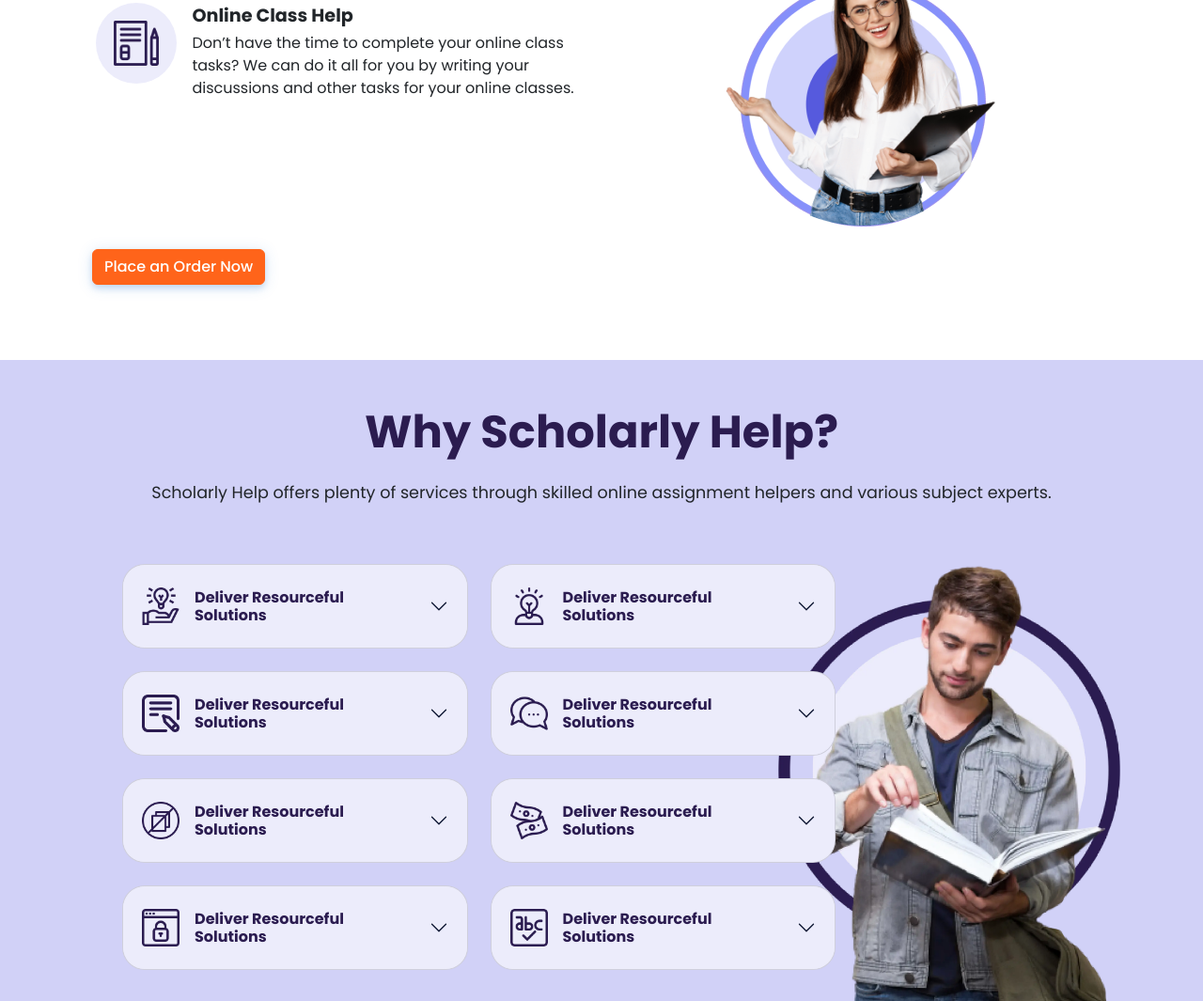
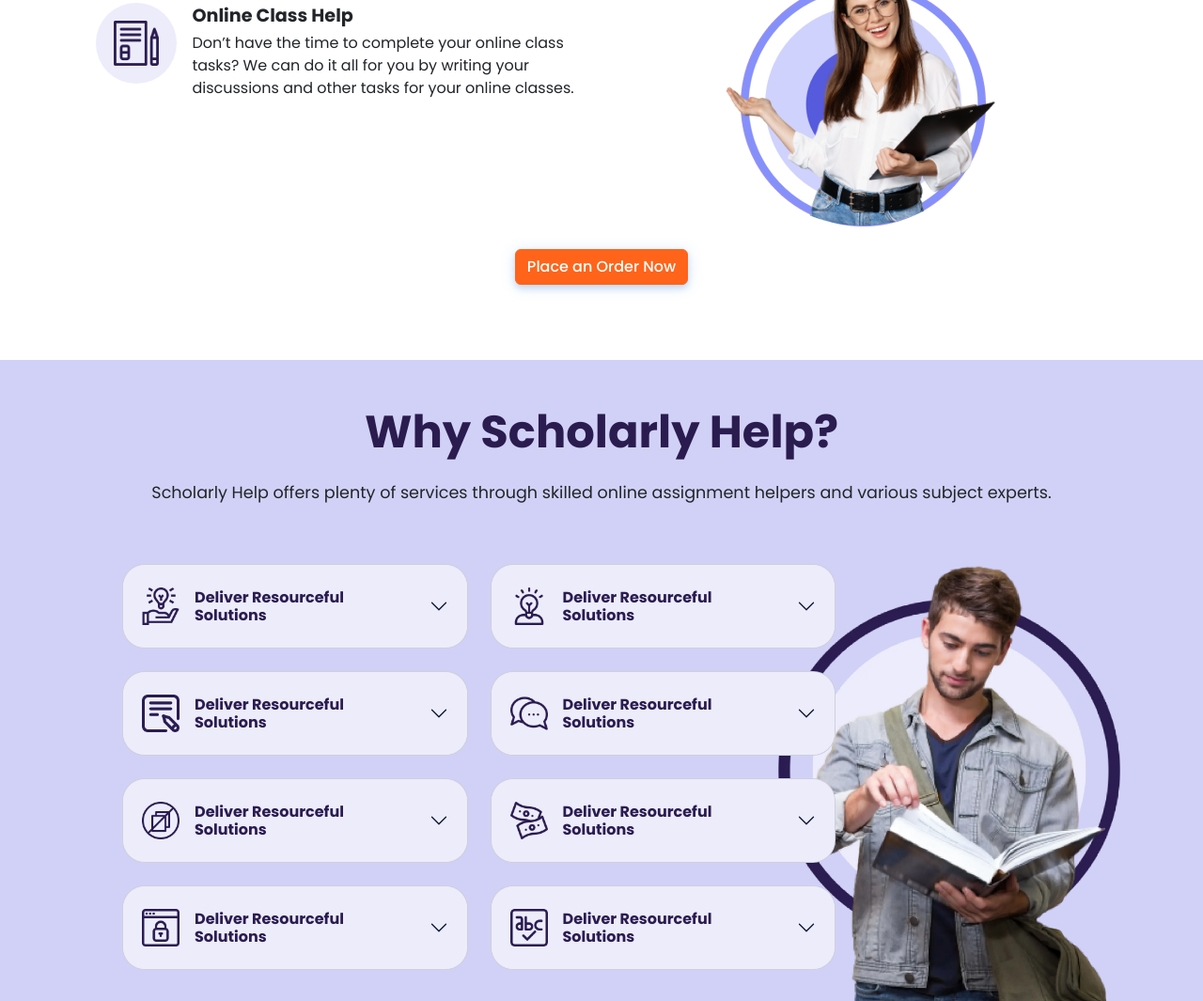
Before and after one commit to itsHerry/Essay_Writing_One, a plain HTML site: page index.html in a window 1280 px wide. Shown: the part 1539-2604 px from the top of the page at 94% size. Drawn offline with nearby package versions, Linux system fonts and the light colour scheme.

Commit message:
Fixed button position in section 3

```diff
--- a/index.html
+++ b/index.html
@@ -402,7 +402,7 @@
               </div>
             </div>
 
-            <div class="justify-content-center mt-4">
+            <div class="text-center mt-4">
               <button class="btn button secondary-button">
                 Place an Order Now
               </button>
```
